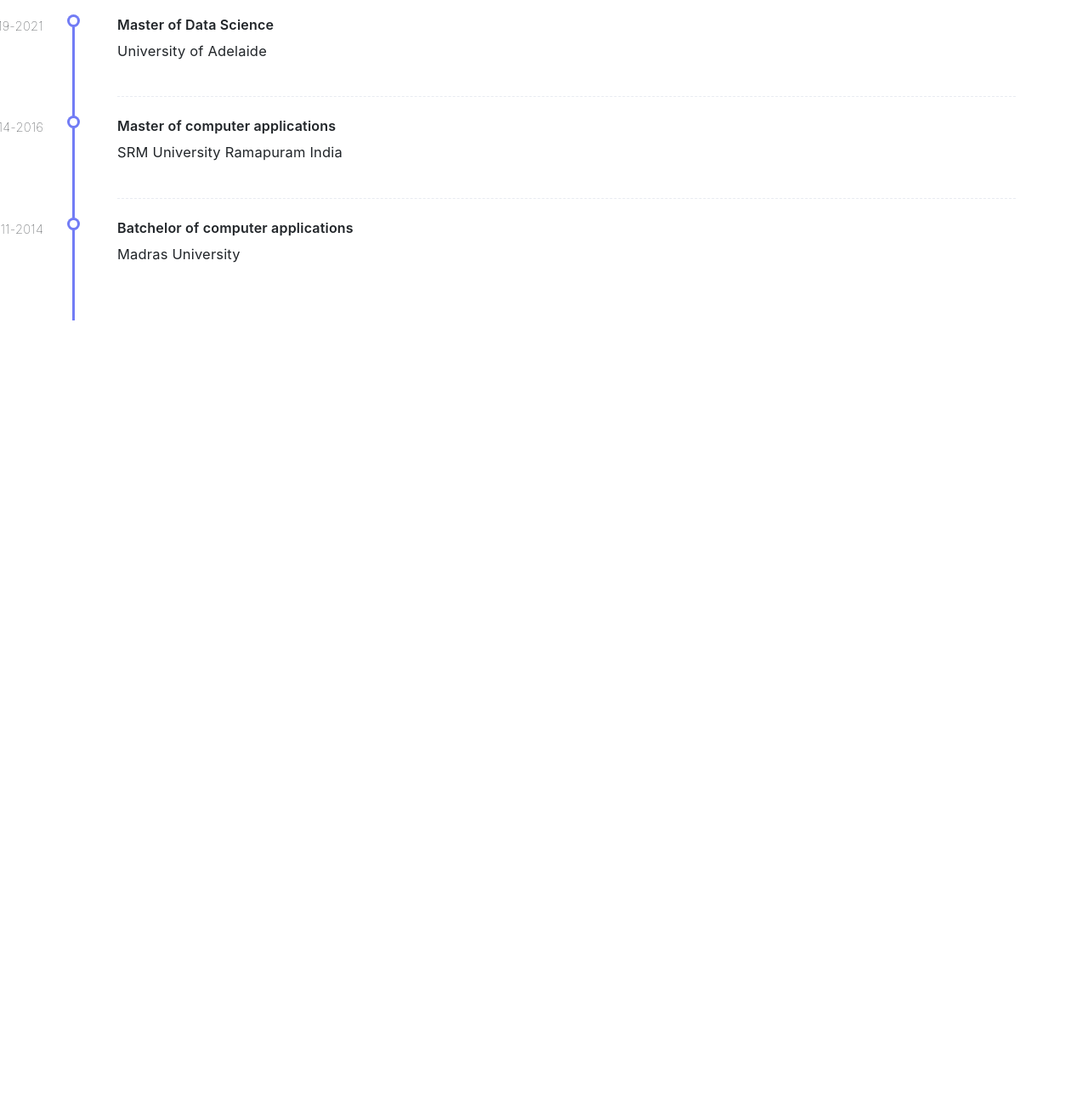
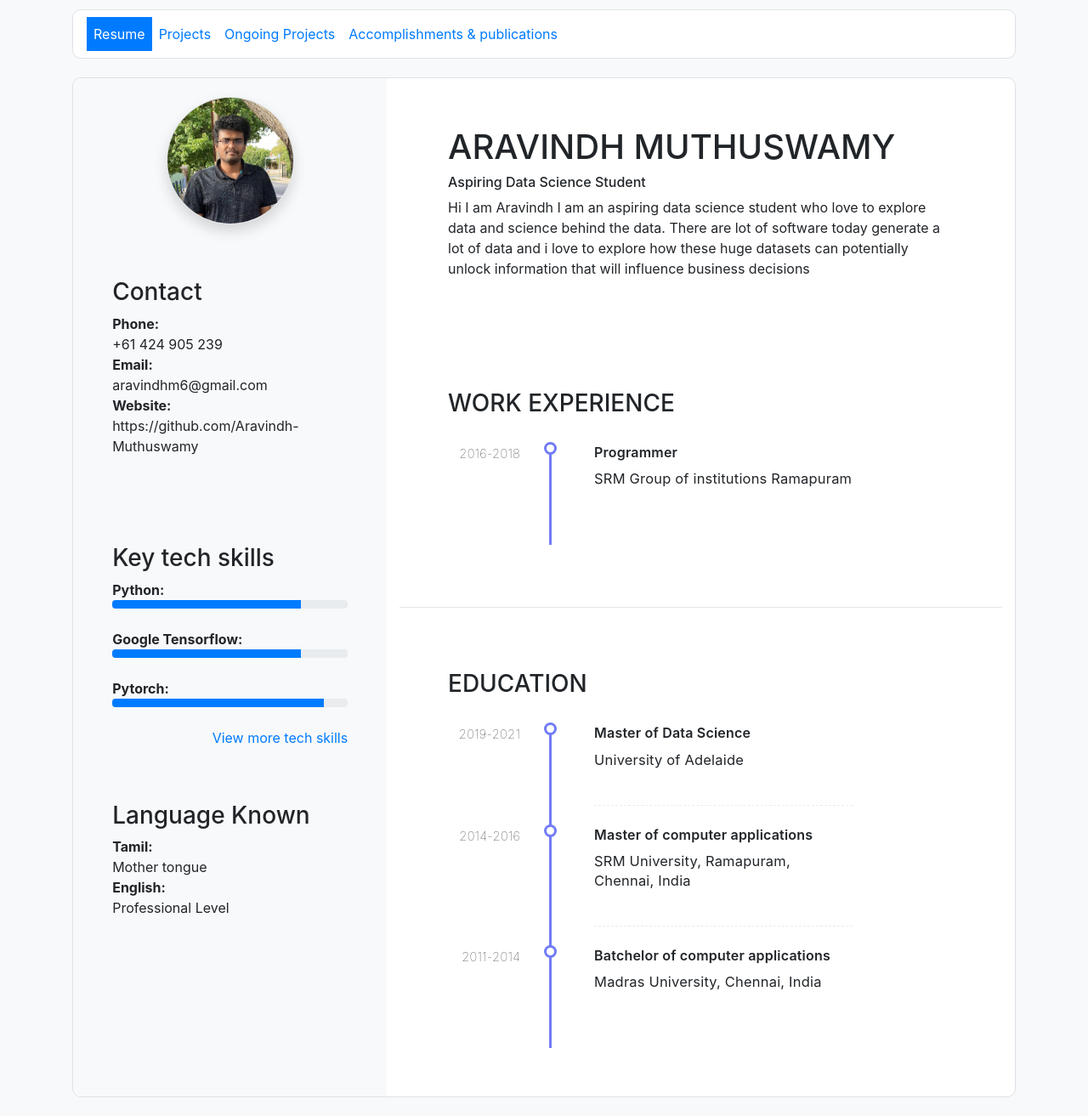
Before and after one commit to Aravindh-Muthuswamy/Aravindh-Muthuswamy.github.io, a PHP site: page / in a window 1280 px wide. Shown: the whole page at 85% size. Before the commit the page ends 377 px from the top, so only its background shows below. Run offline with PHP 8.4, Linux system fonts and the light colour scheme; some libraries are stand-ins or nearby versions.

Commit message:
updated details
details updated

```diff
--- a/index.html
+++ b/index.html
@@ -4,8 +4,7 @@
     <meta charset="UTF-8">
     <meta name="viewport" content="width=device-width, initial-scale=1.0">
     <meta http-equiv="X-UA-Compatible" content="ie=edge">
-    <link rel="icon" href="images/newlogo.png" />
-    <title>Arvin Soft - Official Website</title>
+    <title>Aravindh Muthuswamy Resume</title>
      <!-- Latest compiled and minified CSS -->
      <link rel="stylesheet" href="https://maxcdn.bootstrapcdn.com/bootstrap/4.3.1/css/bootstrap.min.css">
 
@@ -20,12 +19,89 @@
     <link href="https://fonts.googleapis.com/css2?family=Lato&display=swap" rel="stylesheet">
     <script src="https://www.google.com/recaptcha/api.js" async defer></script>
     <link rel="stylesheet" href="style.css">
+    <style>
+        .bor-twen{
+            border-radius: 20px 20px 20px 20px;
+        }
+        .bor-ten{
+            border-radius: 10px 10px 10px 10px;
+        }
+    </style>
 </head>
-<body>
-<div class="container">
+<body class="container bg-light">
+    <!-- A grey horizontal navbar that becomes vertical on small screens -->
+    <nav class="navbar navbar-expand-sm bg-white border" style="margin-top: 1%; border-radius: 10px 10px 10px 10px;">
+
+        <!-- Links -->
+        <ul class="navbar-nav">
+            <li class="nav-item">
+                <a class="nav-link bg-primary text-white" href="#">Resume</a>
+            </li>
+            <li class="nav-item">
+                <a class="nav-link" href="#">Projects</a>
+            </li>
+            <li class="nav-item">
+                <a class="nav-link" href="#">Ongoing Projects</a>
+            </li>
+            <li class="nav-item">
+                <a class="nav-link" href="#">Accomplishments & publications</a>
+            </li>
+        </ul>
+
+    </nav>
+    <div class="container bg-white bor-ten border" style="margin-top: 2%; margin-bottom: 2%;">
         <div class="row">
-        <div class="col-md-12">
-                    <div id="content">
+            <div class="col-md-4 bg-light" style="padding: 2%; border-radius: 10px 0px 0px 10px;">
+                <img src="images/myphoto2.JPG" style="width: 150px; height: 150px;" class="d-block mx-auto rounded-circle shadow border" alt="myphoto">
+                <div class="p-4" style="margin-top: 12%;">
+                    <h3>Contact</h3>
+                    <p>
+                        <b>Phone: </b><br />+61 424 905 239<br />
+                        <b>Email: </b><br />aravindhm6@gmail.com<br />
+                        <b>Website: </b> https://github.com/Aravindh-Muthuswamy
+                    </p>
+                </div>
+                <div class="p-4" style="margin-top: 12%;">
+                    <h3>Key tech skills</h3>
+                    <b>Python: </b><br /><div class="progress" style="height:10px">
+                        <div class="progress-bar" style="width:80%;height:10px"></div>
+                        </div><br />
+                    <b>Google Tensorflow: </b><br /><div class="progress" style="height:10px">
+                        <div class="progress-bar" style="width:80%;height:10px"></div>
+                        </div><br />
+                    <b>Pytorch: </b><br /><div class="progress" style="height:10px">
+                        <div class="progress-bar" style="width:90%;height:10px"></div>
+                        </div><br />
+                    <a href="viewtech.html" class="float-right">View more tech skills</a>
+                </div>
+                <div class="p-4" style="margin-top: 12%;">
+                    <h3>Language Known</h3>
+                    <b>Tamil: </b><br />Mother tongue<br />
+                    <b>English: </b><br />Professional Level<br />
+                </div>
+            </div>
+            <div class="col-md-8">
+                <div class="container" style="padding: 8%;">
+                    <h1>ARAVINDH MUTHUSWAMY</h1>
+                    <h6>Aspiring Data Science Student</h6>
+                    <p>
+                        Hi I am Aravindh I am an aspiring data science student who love to explore data and science behind the data. There are lot of software
+                        today generate a lot of data and i love to explore how these huge datasets can potentially unlock information that will influence
+                        business decisions
+                    </p>
+                </div>
+                <div class="container" style="padding: 8%;">
+                    <h3>WORK EXPERIENCE</h3><br>
+                    <ul class="timeline">
+                        <li class="event" data-date="2016-2018">
+                            <h3>Programmer</h3>
+                            <p>SRM Group of institutions Ramapuram</p>
+                        </li>
+                    </ul>
+                </div>
+                <hr>
+                <div id="container" style="padding: 8%;">
+                    <h3>EDUCATION</h3><br>
                     <ul class="timeline">
                         <li class="event" data-date="2019-2021">
                             <h3>Master of Data Science</h3>
@@ -33,11 +109,11 @@
                         </li>
                         <li class="event" data-date="2014-2016">
                             <h3>Master of computer applications</h3>
-                                <p>SRM University Ramapuram India</p>
+                            <p>SRM University, Ramapuram, Chennai, India</p>
                         </li>
                         <li class="event" data-date="2011-2014">
                             <h3>Batchelor of computer applications</h3>
-                                <p>Madras University</p>
+                            <p>Madras University, Chennai, India</p>
                         </li>
 
                     </ul>
--- a/style.css
+++ b/style.css
@@ -1,4 +1,3 @@
-body{margin-top:20px;}
 .timeline {
     border-left: 3px solid #727cf5;
     border-bottom-right-radius: 4px;
@@ -14,7 +13,7 @@
     padding-bottom: 50px;
     list-style: none;
     text-align: left;
-    /* max-width: 40%; */
+    max-width: 60%;
 }
 
 @media (max-width: 767px) {
```
Also changed, not shown: images/myphoto.JPG (added), images/myphoto2.JPG (added). Lines whose indentation alone changed are shown as unchanged.
